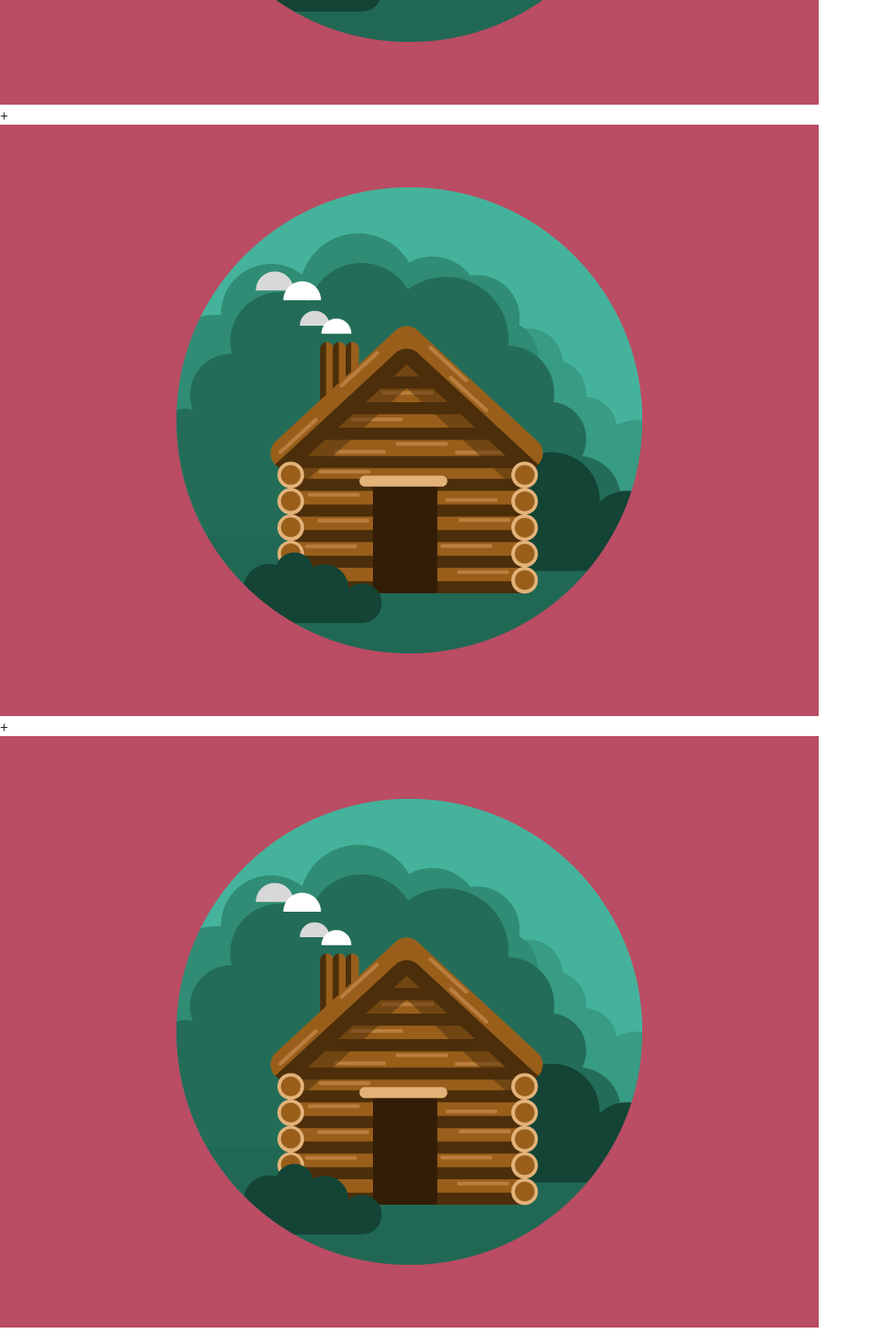
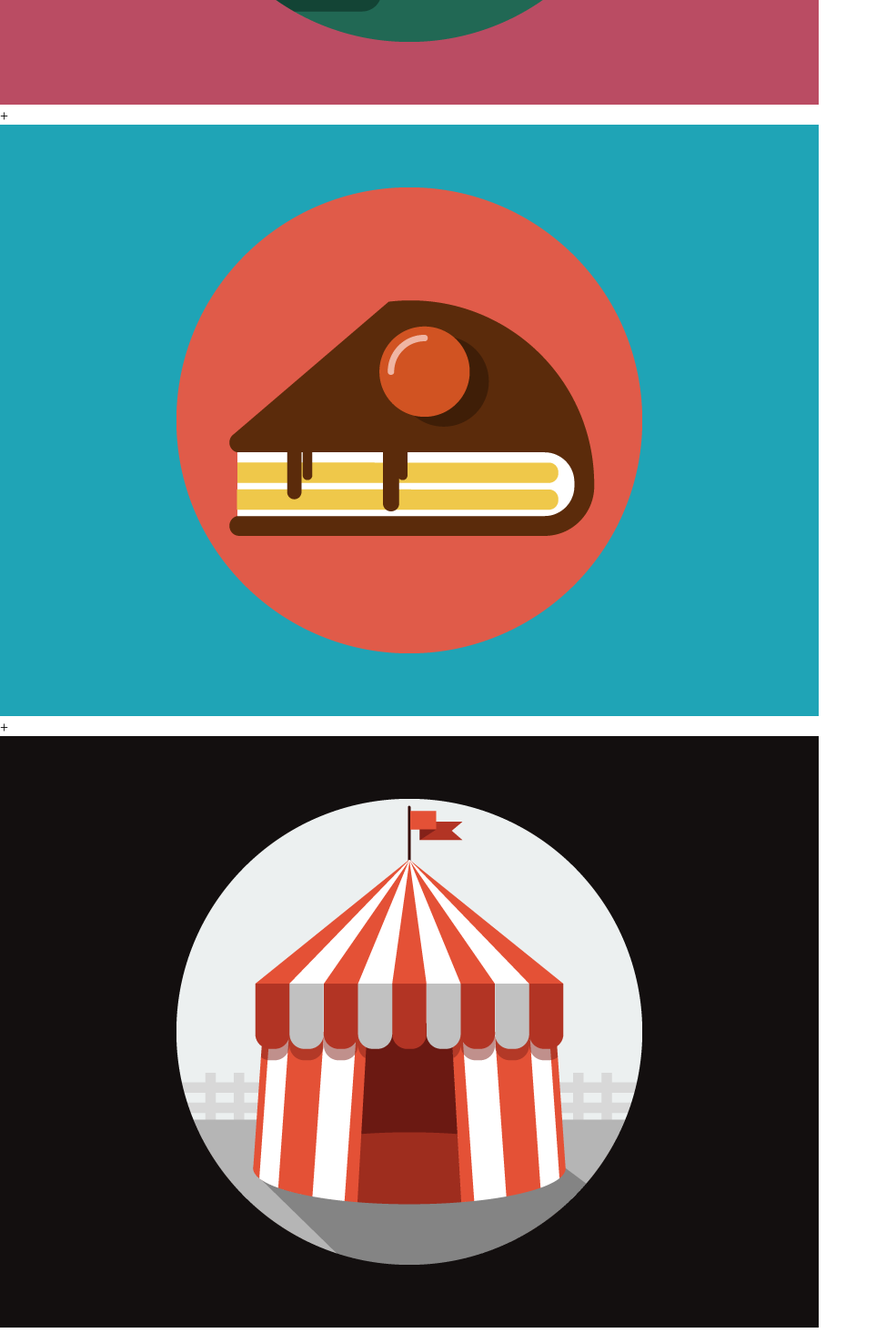
Before and after one commit to polahano/start-framework, an Angular app: page /portfolio in a window 1280 px wide. Shown: the part 2020-3485 px from the top of the page at 91% size, without its empty margins (0-963 px from the left). Built offline with nearby package versions, Linux system fonts and the light colour scheme.

Commit message:
prepairing-portfolio

```diff
--- a/src/app/card/card.component.html
+++ b/src/app/card/card.component.html
@@ -1,7 +1,8 @@
 <link rel="stylesheet" href="../../css/output.css" />
 
 <div class="relative cursor-pointer">
-  <img src="/port1.png" alt="" class="w-100 rounded-2xl peer/test" />
+  <!-- <img src="/port1.png" alt="" class="w-100 rounded-2xl peer/test" /> -->
+  <ng-content></ng-content>
   <div
     class="layer bg-amber-500 hidden rounded-2xl top-0 start-0 end-0 bottom-0 absolute peer-hover/test:flex z-30 items-center justify-center"
   >
--- a/src/app/portfolio/portfolio.component.html
+++ b/src/app/portfolio/portfolio.component.html
@@ -8,21 +8,12 @@
     <div class="bg-white w-8 h-1"></div>
   </div>
   <div class="container">
-    <div class="flex justify-between">
-      @for (card of cards; track $index) { }
-      <app-card class="w-1/3 flex justify-center"> </app-card>
-
-      <app-card class="w-1/3 flex justify-center"></app-card>
-
-      <app-card class="w-1/3 flex justify-center"></app-card>
-    </div>
-    <br />
-    <div class="flex justify-between">
-      <app-card class="w-1/3 flex justify-center"></app-card>
-
-      <app-card class="w-1/3 flex justify-center"></app-card>
-
-      <app-card class="w-1/3 flex justify-center"></app-card>
+    <div class="flex justify-around flex-wrap gap-3">
+      @for (card of portfolioItems; track $index) {
+      <app-card class="w-[30%] justify-center" (click)="openModal()">
+        <img [src]="card.image" alt="" class="w-100 rounded-2xl peer/test" />
+      </app-card>
+      }
     </div>
   </div>
 </div>
--- a/src/app/portfolio/portfolio.component.ts
+++ b/src/app/portfolio/portfolio.component.ts
@@ -1,7 +1,9 @@
-import { Component } from '@angular/core';
+import { Component, ViewChild, viewChild } from '@angular/core';
 import { CardComponent } from "../card/card.component";
 import { FontAwesomeModule } from '@fortawesome/angular-fontawesome';
 import { faStar } from '@fortawesome/free-solid-svg-icons';
+import { ModalComponent } from '../modal/modal.component';
+import { log } from 'console';
 
 
 @Component({
@@ -11,16 +13,29 @@ import { faStar } from '@fortawesome/free-solid-svg-icons';
   styleUrl: './portfolio.component.css'
 })
 export class PortfolioComponent {
+  @ViewChild('modal') modal!:HTMLDivElement;
+
+openModal() {
+
+}
+
 faStar = faStar;
 cards:Number[]=[1,2,3]
 
   portfolioItems = [
-  { image: '/src/assets/images/port1.png' },
-  { image: 'assets/images/port2.png' },
-  { image: 'assets/images/port3.png' },
-  { image: 'assets/images/port4.png' },
-  { image: 'assets/images/port5.png' },
-  { image: 'assets/images/port6.png' }
+  { image: '/port1.png' },
+  { image: '/port2.png' },
+  { image: '/port3.png' },
+  { image: '/port4.png' },
+  { image: '/port5.png' },
+  { image: '/port6.png' }
   ];
 
+  //     @ViewChild('modal') modal!: HTMLDivElement; // For an HTML element
+
+  // openModal(){
+  //   log(this.modal)
+  //   this.modal.classList.toggle('flex');
+  // }
+
 }
--- a/src/css/output.css
+++ b/src/css/output.css
@@ -18,8 +18,10 @@
     --color-green-400: oklch(79.2% 0.209 151.711);
     --color-green-500: oklch(72.3% 0.219 149.579);
     --color-green-600: oklch(62.7% 0.194 149.214);
+    --color-teal-400: oklch(77.7% 0.152 181.912);
     --color-purple-600: oklch(55.8% 0.288 302.321);
     --color-gray-100: oklch(96.7% 0.003 264.542);
+    --color-gray-500: oklch(55.1% 0.027 264.364);
     --color-gray-600: oklch(44.6% 0.03 256.802);
     --color-gray-700: oklch(37.3% 0.034 259.733);
     --color-gray-800: oklch(27.8% 0.033 256.848);
@@ -28,8 +30,13 @@
     --color-white: #fff;
     --spacing: 0.25rem;
     --container-md: 28rem;
+    --container-2xl: 42rem;
     --text-sm: 0.875rem;
     --text-sm--line-height: calc(1.25 / 0.875);
+    --text-lg: 1.125rem;
+    --text-lg--line-height: calc(1.75 / 1.125);
+    --text-xl: 1.25rem;
+    --text-xl--line-height: calc(1.75 / 1.25);
     --text-2xl: 1.5rem;
     --text-2xl--line-height: calc(2 / 1.5);
     --text-3xl: 1.875rem;
@@ -45,6 +52,8 @@
     --font-weight-semibold: 600;
     --font-weight-bold: 700;
     --font-weight-extrabold: 800;
+    --tracking-wider: 0.05em;
+    --leading-relaxed: 1.625;
     --radius-md: 0.375rem;
     --radius-lg: 0.5rem;
     --radius-2xl: 1rem;
@@ -267,6 +276,12 @@
   .m-0 {
     margin: calc(var(--spacing) * 0);
   }
+  .mx-4 {
+    margin-inline: calc(var(--spacing) * 4);
+  }
+  .mx-auto {
+    margin-inline: auto;
+  }
   .mt-4 {
     margin-top: calc(var(--spacing) * 4);
   }
@@ -282,8 +297,14 @@
   .mb-4 {
     margin-bottom: calc(var(--spacing) * 4);
   }
+  .mb-6 {
+    margin-bottom: calc(var(--spacing) * 6);
+  }
   .mb-12 {
     margin-bottom: calc(var(--spacing) * 12);
+  }
+  .mb-16 {
+    margin-bottom: calc(var(--spacing) * 16);
   }
   .block {
     display: block;
@@ -306,8 +327,17 @@
   .h-6 {
     height: calc(var(--spacing) * 6);
   }
+  .h-8 {
+    height: calc(var(--spacing) * 8);
+  }
+  .h-16 {
+    height: calc(var(--spacing) * 16);
+  }
   .h-60 {
     height: calc(var(--spacing) * 60);
+  }
+  .h-72 {
+    height: calc(var(--spacing) * 72);
   }
   .h-100 {
     height: calc(var(--spacing) * 100);
@@ -330,11 +360,23 @@
   .w-8 {
     width: calc(var(--spacing) * 8);
   }
+  .w-16 {
+    width: calc(var(--spacing) * 16);
+  }
+  .w-20 {
+    width: calc(var(--spacing) * 20);
+  }
   .w-100 {
     width: calc(var(--spacing) * 100);
   }
+  .w-\[30\%\] {
+    width: 30%;
+  }
   .w-full {
     width: 100%;
+  }
+  .max-w-2xl {
+    max-width: var(--container-2xl);
   }
   .max-w-md {
     max-width: var(--container-md);
@@ -356,6 +398,12 @@
   }
   .flex-col {
     flex-direction: column;
+  }
+  .flex-nowrap {
+    flex-wrap: nowrap;
+  }
+  .flex-wrap {
+    flex-wrap: wrap;
   }
   .items-center {
     align-items: center;
@@ -380,6 +428,9 @@
   }
   .gap-6 {
     gap: calc(var(--spacing) * 6);
+  }
+  .gap-8 {
+    gap: calc(var(--spacing) * 8);
   }
   .overflow-hidden {
     overflow: hidden;
@@ -419,6 +470,18 @@
   .bg-black {
     background-color: var(--color-black);
   }
+  .bg-gray-100 {
+    background-color: var(--color-gray-100);
+  }
+  .bg-gray-500 {
+    background-color: var(--color-gray-500);
+  }
+  .bg-gray-500\/60 {
+    background-color: color-mix(in srgb, oklch(55.1% 0.027 264.364) 60%, transparent);
+    @supports (color: color-mix(in lab, red, red)) {
+      background-color: color-mix(in oklab, var(--color-gray-500) 60%, transparent);
+    }
+  }
   .bg-gray-700 {
     background-color: var(--color-gray-700);
   }
@@ -439,6 +502,9 @@
   }
   .bg-red-500 {
     background-color: var(--color-red-500);
+  }
+  .bg-teal-400 {
+    background-color: var(--color-teal-400);
   }
   .bg-white {
     background-color: var(--color-white);
@@ -476,6 +542,9 @@
   .py-16 {
     padding-block: calc(var(--spacing) * 16);
   }
+  .py-20 {
+    padding-block: calc(var(--spacing) * 20);
+  }
   .text-center {
     text-align: center;
   }
@@ -498,9 +567,21 @@
     font-size: var(--text-9xl);
     line-height: var(--tw-leading, var(--text-9xl--line-height));
   }
+  .text-lg {
+    font-size: var(--text-lg);
+    line-height: var(--tw-leading, var(--text-lg--line-height));
+  }
   .text-sm {
     font-size: var(--text-sm);
     line-height: var(--tw-leading, var(--text-sm--line-height));
+  }
+  .text-xl {
+    font-size: var(--text-xl);
+    line-height: var(--tw-leading, var(--text-xl--line-height));
+  }
+  .leading-relaxed {
+    --tw-leading: var(--leading-relaxed);
+    line-height: var(--leading-relaxed);
   }
   .font-bold {
     --tw-font-weight: var(--font-weight-bold);
@@ -514,11 +595,18 @@
     --tw-font-weight: var(--font-weight-semibold);
     font-weight: var(--font-weight-semibold);
   }
+  .tracking-wider {
+    --tw-tracking: var(--tracking-wider);
+    letter-spacing: var(--tracking-wider);
+  }
   .text-gray-600 {
     color: var(--color-gray-600);
   }
   .text-gray-700 {
     color: var(--color-gray-700);
+  }
+  .text-gray-800 {
+    color: var(--color-gray-800);
   }
   .text-purple-600 {
     color: var(--color-purple-600);
@@ -564,6 +652,11 @@
     transition-timing-function: var(--tw-ease, var(--default-transition-timing-function));
     transition-duration: var(--tw-duration, var(--default-transition-duration));
   }
+  .transition-opacity {
+    transition-property: opacity;
+    transition-timing-function: var(--tw-ease, var(--default-transition-timing-function));
+    transition-duration: var(--tw-duration, var(--default-transition-duration));
+  }
   .transition-transform {
     transition-property: transform, translate, scale, rotate;
     transition-timing-function: var(--tw-ease, var(--default-transition-timing-function));
@@ -572,6 +665,10 @@
   .duration-300 {
     --tw-duration: 300ms;
     transition-duration: 300ms;
+  }
+  .duration-500 {
+    --tw-duration: 500ms;
+    transition-duration: 500ms;
   }
   .group-hover\:pointer-events-auto {
     &:is(:where(.group):hover *) {
@@ -636,6 +733,16 @@
     &:is(:where(.peer\/test):hover ~ *) {
       @media (hover: hover) {
         opacity: 100%;
+      }
+    }
+  }
+  .hover\:scale-105 {
+    &:hover {
+      @media (hover: hover) {
+        --tw-scale-x: 105%;
+        --tw-scale-y: 105%;
+        --tw-scale-z: 105%;
+        scale: var(--tw-scale-x) var(--tw-scale-y);
       }
     }
   }
@@ -722,8 +829,18 @@
       align-items: center;
     }
   }
+  .md\:grid-cols-2 {
+    @media (width >= 48rem) {
+      grid-template-columns: repeat(2, minmax(0, 1fr));
+    }
+  }
   .md\:grid-cols-3 {
     @media (width >= 48rem) {
+      grid-template-columns: repeat(3, minmax(0, 1fr));
+    }
+  }
+  .lg\:grid-cols-3 {
+    @media (width >= 64rem) {
       grid-template-columns: repeat(3, minmax(0, 1fr));
     }
   }
@@ -753,7 +870,15 @@
   inherits: false;
   initial-value: solid;
 }
+@property --tw-leading {
+  syntax: "*";
+  inherits: false;
+}
 @property --tw-font-weight {
+  syntax: "*";
+  inherits: false;
+}
+@property --tw-tracking {
   syntax: "*";
   inherits: false;
 }
@@ -860,7 +985,9 @@
       --tw-skew-x: initial;
       --tw-skew-y: initial;
       --tw-border-style: solid;
+      --tw-leading: initial;
       --tw-font-weight: initial;
+      --tw-tracking: initial;
       --tw-shadow: 0 0 #0000;
       --tw-shadow-color: initial;
       --tw-shadow-alpha: 100%;
```
Also changed, not shown: src/app/card/card.component.ts (+8 -1 lines), src/app/modal/modal.component.html (+7 -1 lines).
